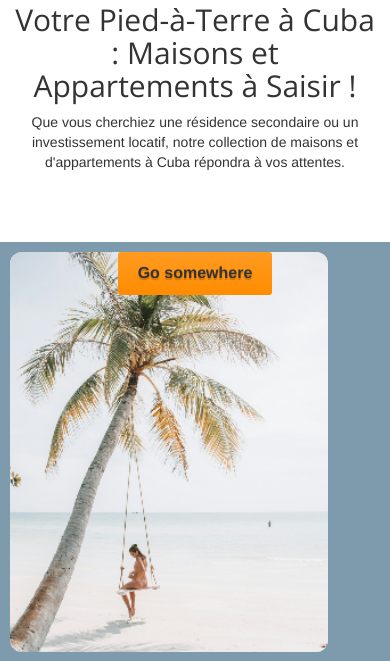
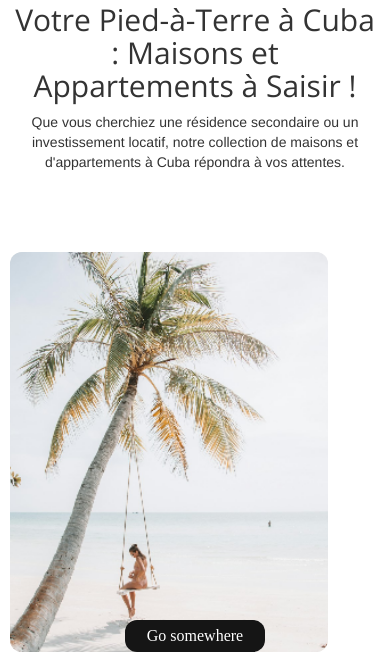
Before and after one commit to cubahitman/projet-CasaCuba, a PHP site: page / in a window 390 px wide. Shown: the part 538-1199 px from the top of the page. Run offline with PHP 8.4, Linux system fonts and the light colour scheme; data comes from the database, SQL or seed files in the repository; some libraries are stand-ins or nearby versions; grey boxes are pictures that could not be loaded.

Commit message:
test fromt

```diff
--- a/assets/css/style.css
+++ b/assets/css/style.css
@@ -152,6 +152,23 @@ a:hover {
     background-color: inherit;
     /* ou une autre valeur qui ne change pas l'apparence du bouton */
 }
+.button {
+    cursor: pointer;
+    top: 838px;
+    left: 1076px;
+    width: 140px;
+    height: 32px;
+    padding: 0px 8px;
+    border: 0;
+    box-sizing: border-box;
+    border-radius: 12px;
+    background-color: #151515;
+    color: #ffffff;
+    font-size: 16px;
+    font-family: "Poppins";
+    line-height: 24px;
+    outline: none;
+  }
 
 /* Autres éléments */
 
--- a/index.php
+++ b/index.php
@@ -23,46 +23,31 @@ $annonces = dernieresAnnonces();
 		</a>
 	</div>
 </section> -->
-<main class="bg-capitoliounuit top-space ">
-	<section class="">
+<main class=" top-space ">
 
+<section class="body text-center">
+  <div class="row">
+    <div class="col-lg-4 col-md-6 col-sm-12">
+      <div class="card1">
+        <img src="assets/img/femmeBalance.png" class="card-img" alt="Femme dans un balançoire à la plage" style="height: 100%; width: 100%; object-fit: cover;">
 
-	</section>
-	<section class="  body text-center  ">
-		<div class="row">
+        <div class="card-img-overlay" style="position: absolute; bottom: 0; left: 0; width: 100%;">
 
-			<div class="col-lg-4 col-md-6 col-sm-12 ">
-				<div class="card1   ">
-					<img src="assets/img/femmeBalance.png" class="card-img " alt="Femme dans un balançoire à la plage " style="height: 100%; width: 100%; object-fit: cover;">
-
-					<div class="card-img-overlay d-flex justify-content-center align-items-center" style="position: absolute; top: 0; left: 0; width: 100%; height: 100%;">
-
-
-    <button type="button" class="btn btn-primary">Go somewhere</button>
-
+          <button type="button" class=" button  ms-3 mb-3">Go somewhere</button>
 
         </div>
 
       </div>
     </div>
-
   </div>
 </section>
 </main>
-</div>
 
-<div class="card back" style="width: 18rem; ">
-	<img src="..." class="card-img-top" alt="...">
-	<div class="card-body">
-		<h5 class="card-title">Card title</h5>
-		<p class="card-text">Some quick example text to build on the card title and make up the bulk of the card's content.</p>
-		<a href="#" class="btn btn-primary">Go somewhere</a>
-	</div>
-</div>
-</div>
+
+
 <div class="back  top-space">
 
-	<div class="container  ">
+	<div class="  ">
 		<h2 class="">Temoignages</h2>
 		<section>
 			<div>
```
Lines whose indentation alone changed are shown as unchanged.
